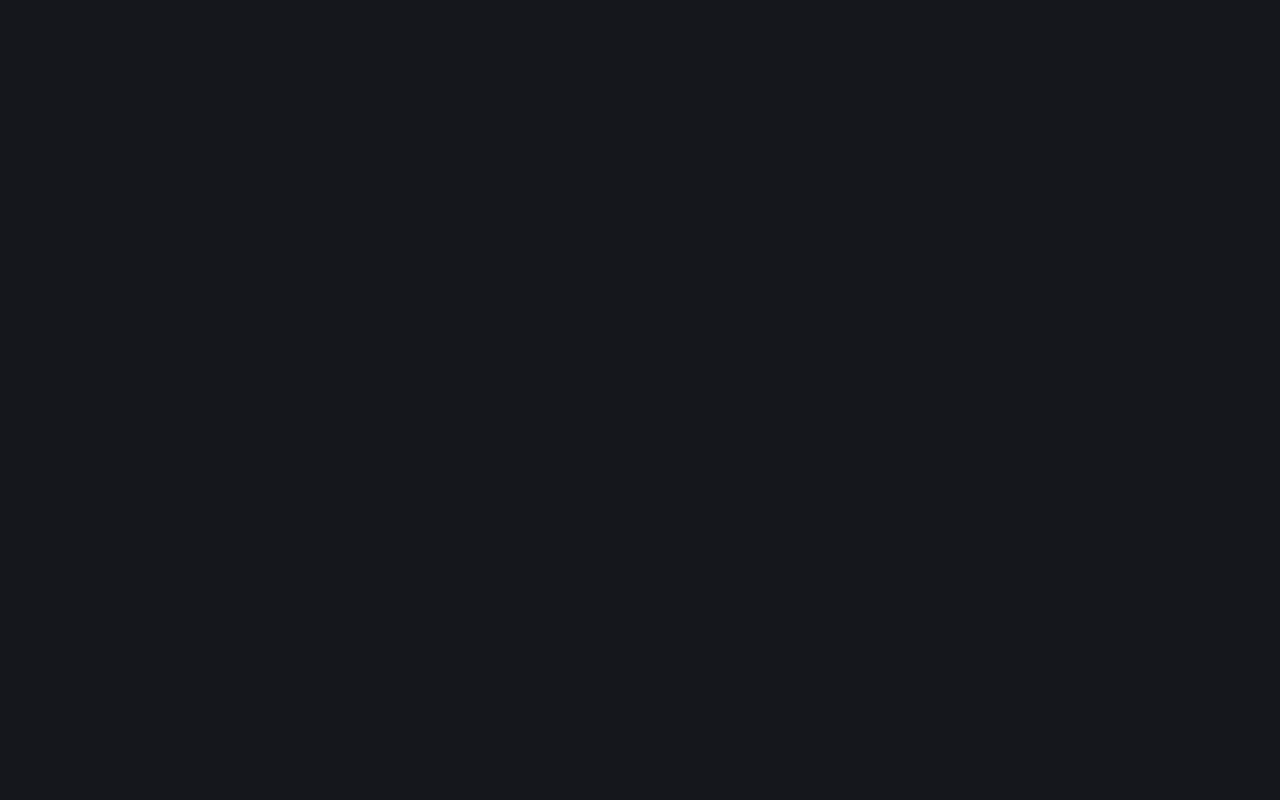
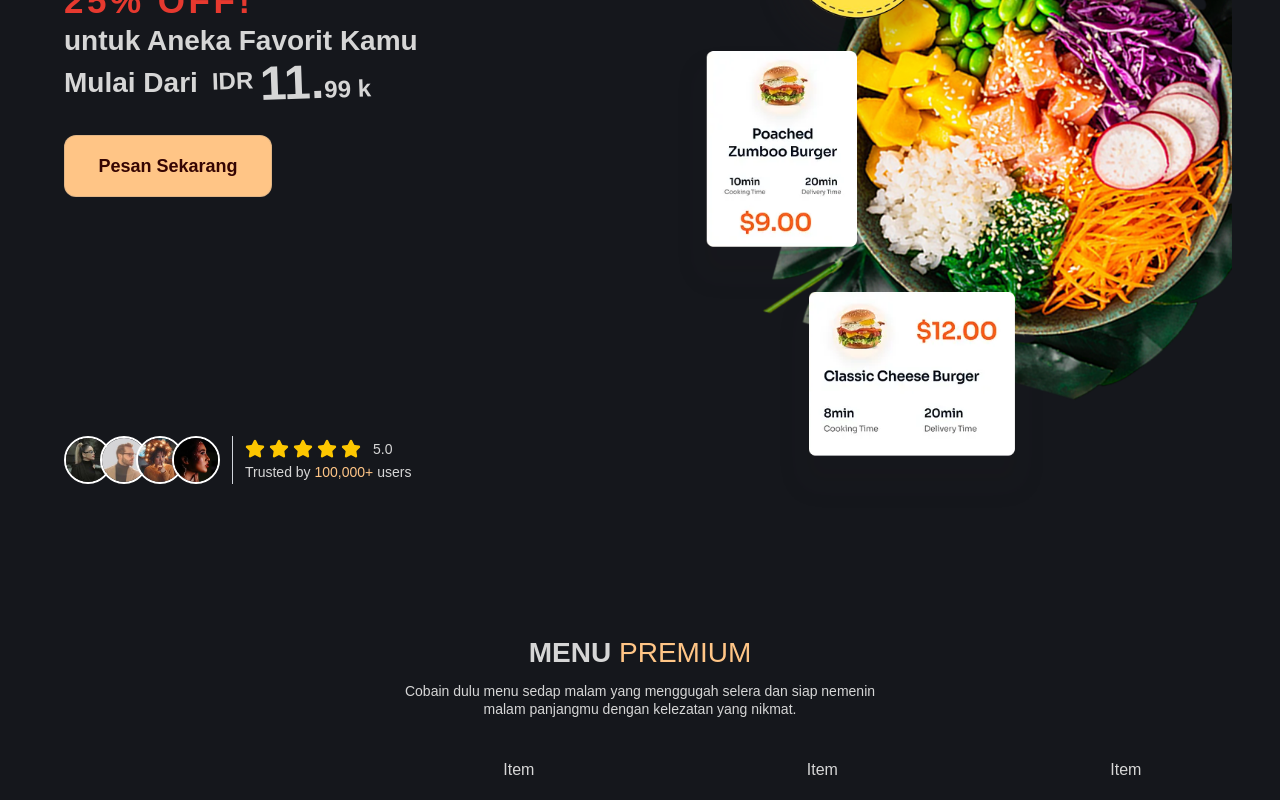
Before and after one commit to awshied/Pemesanan-Makanan, a React (Vite) app in the folder client/: page / in a window 1280 px wide. Shown: the part 280-1080 px from the top of the page. Before the commit the page ends 800 px from the top, so only its background shows below. Built offline with nearby package versions, Linux system fonts and the light colour scheme; a web font is replaced by a local one.

Commit message:
Hero Section Done

```diff
--- a/client/package.json
+++ b/client/package.json
@@ -14,6 +14,7 @@
     "react": "^19.2.0",
     "react-dom": "^19.2.0",
     "react-router-dom": "^7.9.6",
+    "swiper": "^12.0.3",
     "tailwindcss": "^4.1.17"
   },
   "devDependencies": {
--- a/client/src/components/Header.jsx
+++ b/client/src/components/Header.jsx
@@ -8,7 +8,7 @@ const Header = () => {
   const toggleMenu = () => setMenuOpened((prev) => !prev);
 
   return (
-    <header className="absolute top-0 left-0 right-0 z-50 py-3">
+    <header className="fixed top-0 left-0 right-0 z-50 py-3">
       <div className="max-padd-container flexBetween">
         {/* Logo */}
         <div className="flex flex-1">
--- /dev/null
+++ b/client/src/components/Hero.jsx
@@ -0,0 +1,46 @@
+import React from "react";
+import Rating from "./Rating";
+
+const Hero = () => {
+  return (
+    <section className="max-padd-container">
+      <div className="lg:bg-[url('/src/assets/bg.png')] bg-cover bg-center bg-no-repeat h-screen w-full rounded-2xl relative">
+        <div className="mx-auto max-w-[1440px] px-4 flex flex-col justify-between h-full">
+          {/* Bagian Atas */}
+          <div
+            className="max-w-[500px] pt-40"
+            style={{
+              fontFamily: "var(--font-poppins)",
+            }}
+          >
+            <h3>Menu Sedap yang Bikin Nagih</h3>
+            <h2 className="uppercase mb-0 tracking-[0.22rem]">
+              <span className="text-solidThree">Dapatkan Promo</span> -{" "}
+              <span className="text-solidTwo">25% Off!</span>
+            </h2>
+            <h3 className="font-extrabold leading-none">
+              untuk Aneka Favorit Kamu
+            </h3>
+            <div className="flex items-center">
+              <h3>Mulai Dari</h3>
+              <span className="bg-transparent p-1 inline-block -rotate-2 ml-2.5 text-5xl font-extrabold">
+                <span className="text-2xl relative bottom-3">IDR </span>11.
+                <span className="text-2xl">99 k</span>
+              </span>
+            </div>
+            <button className="btn-solid rounded-xl p-4 w-52 text-lg font-bold mt-6">
+              Pesan Sekarang
+            </button>
+          </div>
+
+          {/* Bagian Bawah */}
+          <div className="mt-8 pb-9">
+            <Rating />
+          </div>
+        </div>
+      </div>
+    </section>
+  );
+};
+
+export default Hero;
--- /dev/null
+++ b/client/src/components/Item.jsx
@@ -0,0 +1,7 @@
+import React from "react";
+
+const Item = () => {
+  return <div>Item</div>;
+};
+
+export default Item;
--- /dev/null
+++ b/client/src/components/MenuPremium.jsx
@@ -0,0 +1,55 @@
+import { useEffect, useState } from "react";
+import Title from "./Title";
+import { dummyProducts } from "../assets/data";
+import Item from "./Item";
+import { Swiper, SwiperSlide } from "swiper/react";
+
+import "swiper/css";
+
+import { Autoplay } from "swiper/modules";
+
+const MenuPremium = () => {
+  const [premiumMenu, setPremiumMenu] = useState([]);
+
+  useEffect(() => {
+    const data = dummyProducts.filter((item) => item.inStock).slice(0, 10);
+    setPremiumMenu(data);
+  }, [dummyProducts]);
+  return (
+    <section className="max-padd-container py-22 xl:py-28 bg-transparent">
+      <Title title1={"Menu"} title2={"Premium"} titleStyles={"pb-10"} />
+      <Swiper
+        spaceBetween={30}
+        centeredSlides={true}
+        autoplay={{
+          delay: 3500,
+          disableOnInteraction: false,
+        }}
+        breakpoints={{
+          500: {
+            slidesPerView: 2,
+          },
+          700: {
+            slidesPerView: 3,
+          },
+          1022: {
+            slidesPerView: 4,
+          },
+          1350: {
+            slidesPerView: 5,
+          },
+        }}
+        modules={[Autoplay]}
+        className="min-h-[399px]"
+      >
+        {premiumMenu.map((product) => (
+          <SwiperSlide key={product._id}>
+            <Item product={product} />
+          </SwiperSlide>
+        ))}
+      </Swiper>
+    </section>
+  );
+};
+
+export default MenuPremium;
--- /dev/null
+++ b/client/src/components/Rating.jsx
@@ -0,0 +1,47 @@
+import React from "react";
+import { assets } from "../assets/data";
+
+const Rating = () => {
+  return (
+    <div className="flex items-center divide-x divide-gray-300">
+      <div className="flex -space-x-3 pr-3">
+        <img
+          src={assets.user1}
+          alt="image"
+          className="w-12 h-12 rounded-full border-2 border-white hover:-translate-y-1 transition z-1"
+        />
+        <img
+          src={assets.user2}
+          alt="image"
+          className="w-12 h-12 rounded-full border-2 border-white hover:-translate-y-1 transition z-1"
+        />
+        <img
+          src={assets.user3}
+          alt="image"
+          className="w-12 h-12 rounded-full border-2 border-white hover:-translate-y-1 transition z-1"
+        />
+        <img
+          src={assets.user4}
+          alt="image"
+          className="w-12 h-12 rounded-full border-2 border-white hover:-translate-y-1 transition z-1"
+        />
+      </div>
+      <div className="pl-3">
+        <div className="flex items-center gap-1 mb-1">
+          <img src={assets.star} alt="rating" width={20} />
+          <img src={assets.star} alt="rating" width={20} />
+          <img src={assets.star} alt="rating" width={20} />
+          <img src={assets.star} alt="rating" width={20} />
+          <img src={assets.star} alt="rating" width={20} />
+          <p className="text-textColor font-medium ml-2">5.0</p>
+        </div>
+        <p className="text-sm text-textColor">
+          Trusted by{" "}
+          <span className="font-medium text-solidThree">100,000+</span> users
+        </p>
+      </div>
+    </div>
+  );
+};
+
+export default Rating;
--- /dev/null
+++ b/client/src/components/Title.jsx
@@ -0,0 +1,36 @@
+import React from "react";
+
+const Title = ({
+  title1,
+  title2,
+  titleStyles,
+  title1Styles,
+  paraStyles,
+  para,
+}) => {
+  return (
+    <div className={`${titleStyles} flexCenter flex-col`}>
+      <h3
+        className={`${title1Styles} uppercase`}
+        style={{
+          fontFamily: "var(--font-sans)",
+        }}
+      >
+        {title1}
+        <span className="font-light text-solidThree"> {title2}</span>
+      </h3>
+      <p
+        className={`${paraStyles} max-w-lg mt-2 text-center`}
+        style={{
+          fontFamily: "var(--font-poppins)",
+        }}
+      >
+        {para
+          ? para
+          : "Cobain dulu menu sedap malam yang menggugah selera dan siap nemenin malam panjangmu dengan kelezatan yang nikmat."}
+      </p>
+    </div>
+  );
+};
+
+export default Title;
--- a/client/src/index.css
+++ b/client/src/index.css
@@ -64,13 +64,13 @@ body {
     @apply relative after:w-2/5 after:h-1 after:rounded-full after:bg-solidThree after:absolute after:-bottom-0.5 after:right-3;
   }
   h1 {
-    @apply text-[41px] md:text-[61px] font-bold;
+    @apply text-[41px] md:text-[45px] font-bold;
   }
   h2 {
-    @apply text-[31px] md:text-[38px] font-bold;
+    @apply text-[31px] md:text-[35px] font-bold;
   }
   h3 {
-    @apply text-[24px] md:text-[31px] font-bold;
+    @apply text-[24px] md:text-[28px] font-bold;
   }
   h4 {
     @apply text-[17px] md:text-[19px] font-bold;
--- a/client/src/pages/Beranda.jsx
+++ b/client/src/pages/Beranda.jsx
@@ -1,7 +1,14 @@
 import React from "react";
+import Hero from "../components/Hero";
+import MenuPremium from "../components/MenuPremium";
 
 const Beranda = () => {
-  return <div>Beranda</div>;
+  return (
+    <>
+      <Hero />
+      <MenuPremium />
+    </>
+  );
 };
 
 export default Beranda;
```
Also changed, not shown: 1 other file (tests, documents, lock files or other folders).
